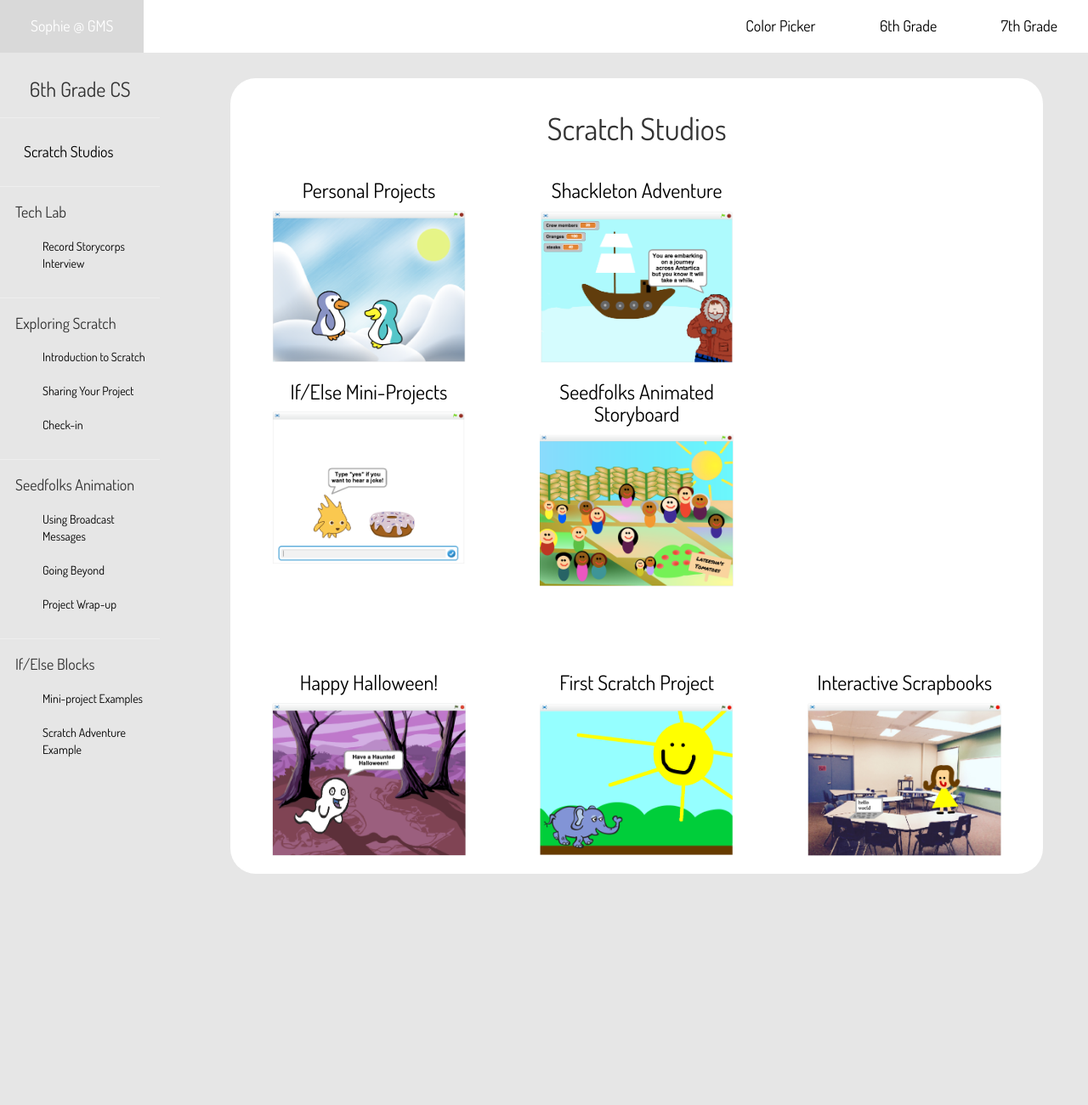
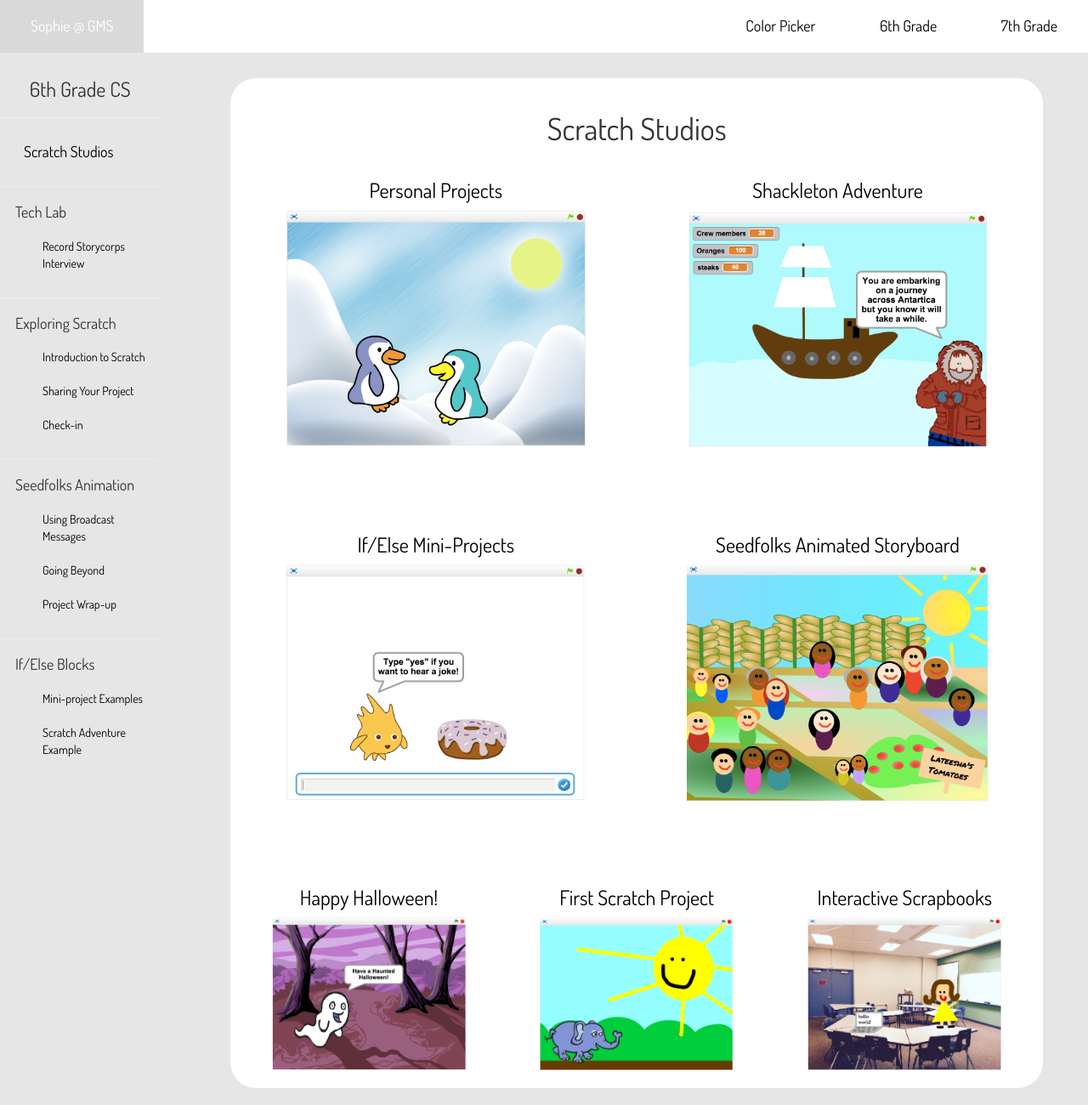
Before and after one commit to slibkind/slibkind.github.io, a Jekyll site: the page built from grade-6/studios.html, in a window 1280 px wide. Shown: the whole page at 85% size. Built offline with Jekyll 4.4.1, drawn with Linux system fonts in a browser that asks for light colours; nearby versions of some CDN libraries; library files that are not in the unit come from our copies; before the commit the page ends 1048 px from its top, so only the background shows below that.

Commit message:
update studio width

```diff
--- a/grade-6/studios.html
+++ b/grade-6/studios.html
@@ -7,7 +7,7 @@
     <h1> Scratch Studios</h1>
 
     <div class = "row">
-       <div class="col-sm-4">
+       <div class="col-sm-6">
 
             <div class="thumb">
 
@@ -23,7 +23,7 @@
 
 
 
-       <div class="col-sm-4">
+       <div class="col-sm-6">
 
             <div class="thumb">
 
@@ -38,11 +38,12 @@
         </div>
     </div>
 
+    <br><br><br><br>
+
     <div class = "row">
 
 
-        <div class="col-sm-4">
-
+        <div class="col-sm-6">
             <div class="thumb">
 
                 <a href="https://scratch.mit.edu/studios/1820135/">
@@ -56,7 +57,7 @@
         </div>
 
 
-        <div class="col-sm-4">
+        <div class="col-sm-6">
 
             <div class="thumb">
 
```
